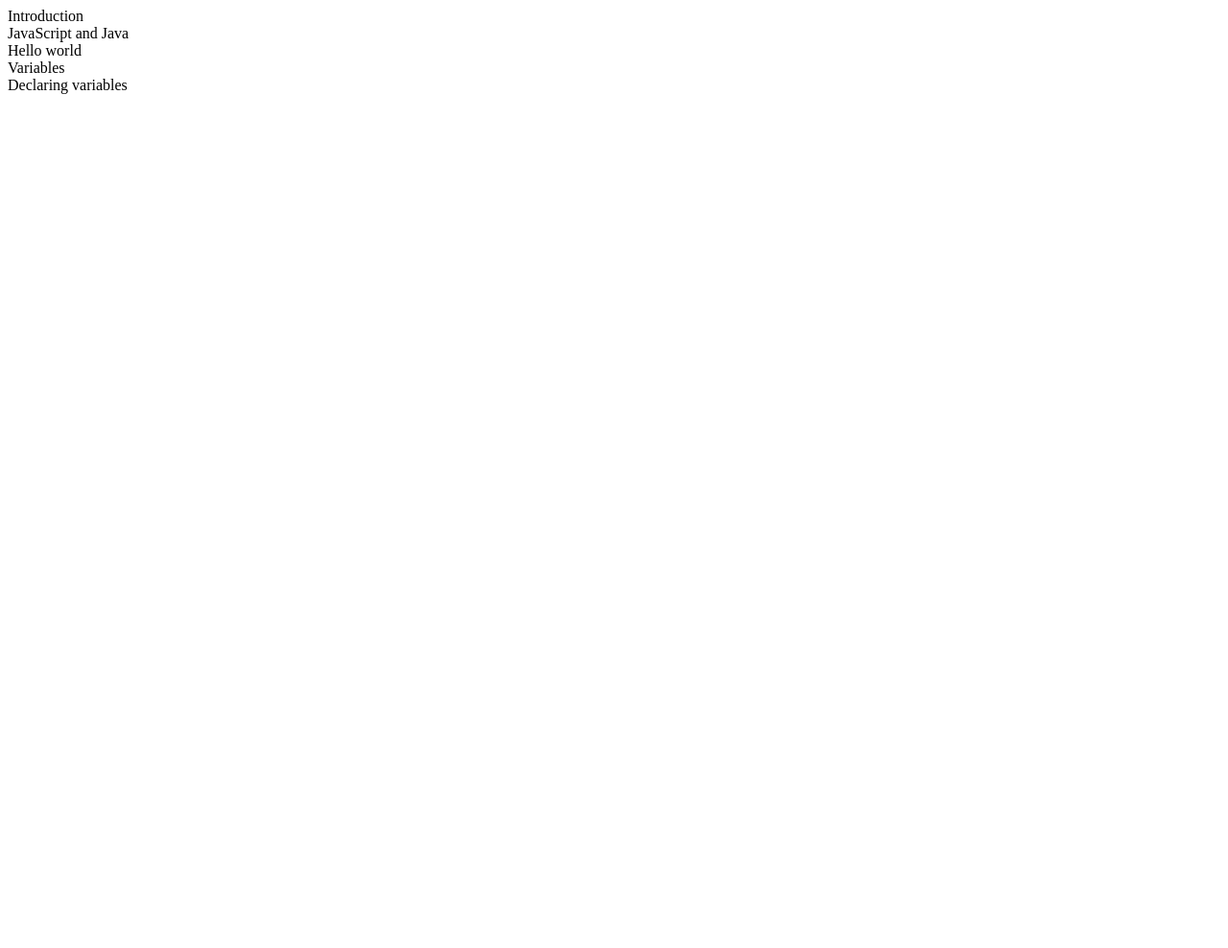
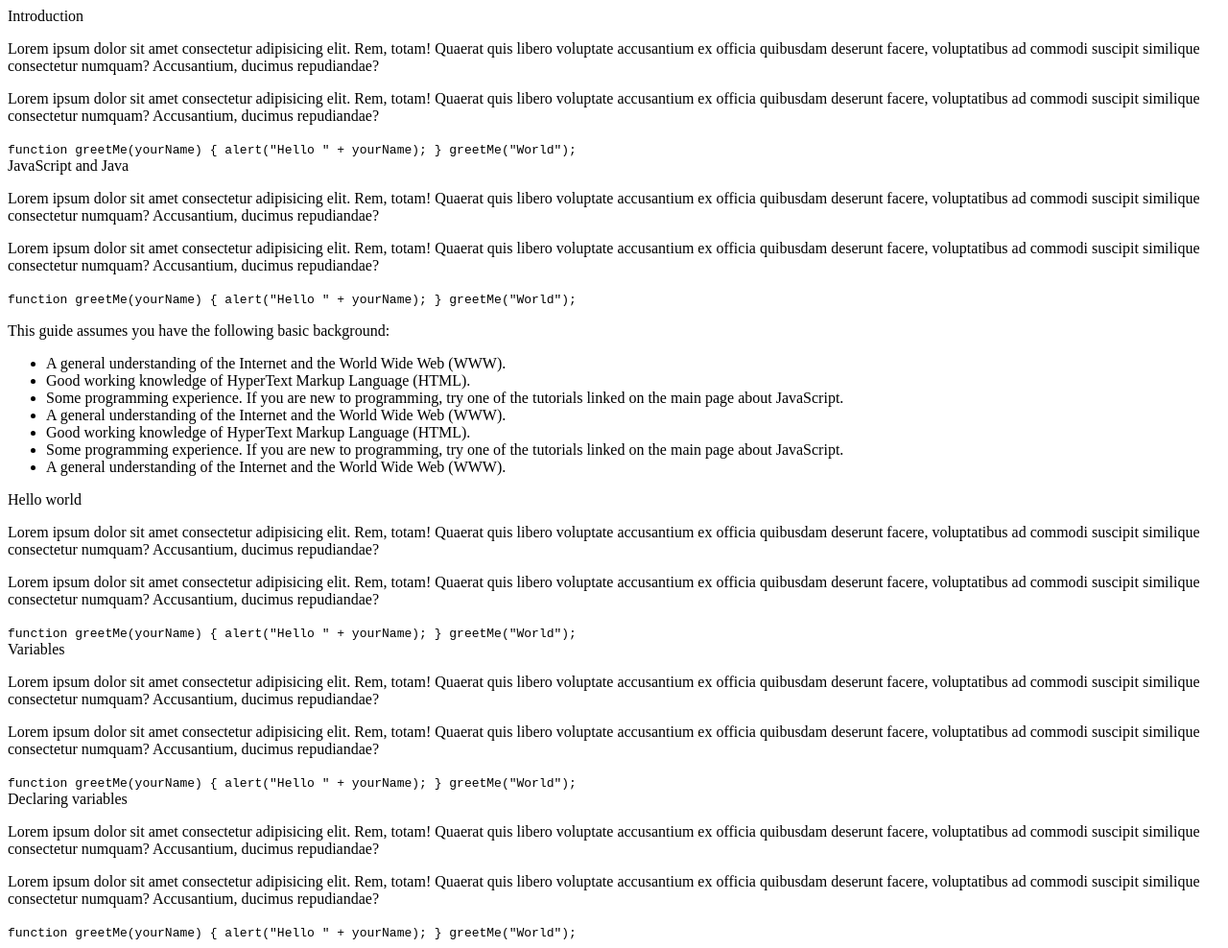
Before and after one commit to tomasda7/Technical-Documentation-Page, a plain HTML site: page index.html in a window 1280 px wide. Shown: the whole page at 96% size. Before the commit the page ends 800 px from the top, so only its background shows below. Drawn offline with Linux system fonts and the light colour scheme.

Commit message:
items 5 to 8

```diff
--- a/index.html
+++ b/index.html
@@ -8,22 +8,100 @@
 
   <body>
     <script src="https://cdn.freecodecamp.org/testable-projects-fcc/v1/bundle.js"></script>
+    <nav id="navbar"></nav>
 
     <main id="main-doc">
       <section id="Introduction">
         <header>Introduction</header>
+        <p>Lorem ipsum dolor sit amet consectetur adipisicing elit. Rem, totam!
+          Quaerat quis libero voluptate accusantium ex officia quibusdam deserunt facere,
+          voluptatibus ad commodi suscipit similique consectetur numquam? Accusantium, ducimus
+          repudiandae?</p>
+        <p>Lorem ipsum dolor sit amet consectetur adipisicing elit. Rem, totam!
+          Quaerat quis libero voluptate accusantium ex officia quibusdam deserunt facere,
+          voluptatibus ad commodi suscipit similique consectetur numquam? Accusantium, ducimus
+          repudiandae?</p>
+          <code>function greetMe(yourName) { alert("Hello " + yourName); }
+            greetMe("World");</code>
       </section>
       <section id="JavaScript-and-Java">
         <header>JavaScript and Java</header>
+        <p>Lorem ipsum dolor sit amet consectetur adipisicing elit. Rem, totam!
+          Quaerat quis libero voluptate accusantium ex officia quibusdam deserunt facere,
+          voluptatibus ad commodi suscipit similique consectetur numquam? Accusantium, ducimus
+          repudiandae?</p>
+        <p>Lorem ipsum dolor sit amet consectetur adipisicing elit. Rem, totam!
+          Quaerat quis libero voluptate accusantium ex officia quibusdam deserunt facere,
+          voluptatibus ad commodi suscipit similique consectetur numquam? Accusantium, ducimus
+          repudiandae?</p>
+          <code>function greetMe(yourName) { alert("Hello " + yourName); }
+            greetMe("World");</code>
+            <article>
+              <p>This guide assumes you have the following basic background:</p>
+
+              <ul>
+                <li>
+                  A general understanding of the Internet and the World Wide Web
+                  (WWW).
+                </li>
+                <li>Good working knowledge of HyperText Markup Language (HTML).</li>
+                <li>
+                  Some programming experience. If you are new to programming, try
+                  one of the tutorials linked on the main page about JavaScript.
+                </li>
+                <li>
+                  A general understanding of the Internet and the World Wide Web
+                  (WWW).
+                </li>
+                <li>Good working knowledge of HyperText Markup Language (HTML).</li>
+                <li>
+                  Some programming experience. If you are new to programming, try
+                  one of the tutorials linked on the main page about JavaScript.
+                </li>
+                <li>
+                  A general understanding of the Internet and the World Wide Web
+                  (WWW).
+                </li>
+              </ul>
+            </article>
       </section>
       <section id="Hello-world">
         <header>Hello world</header>
+        <p>Lorem ipsum dolor sit amet consectetur adipisicing elit. Rem, totam!
+          Quaerat quis libero voluptate accusantium ex officia quibusdam deserunt facere,
+          voluptatibus ad commodi suscipit similique consectetur numquam? Accusantium, ducimus
+          repudiandae?</p>
+        <p>Lorem ipsum dolor sit amet consectetur adipisicing elit. Rem, totam!
+          Quaerat quis libero voluptate accusantium ex officia quibusdam deserunt facere,
+          voluptatibus ad commodi suscipit similique consectetur numquam? Accusantium, ducimus
+          repudiandae?</p>
+          <code>function greetMe(yourName) { alert("Hello " + yourName); }
+            greetMe("World");</code>
       </section>
       <section id="Variables">
         <header>Variables</header>
+        <p>Lorem ipsum dolor sit amet consectetur adipisicing elit. Rem, totam!
+          Quaerat quis libero voluptate accusantium ex officia quibusdam deserunt facere,
+          voluptatibus ad commodi suscipit similique consectetur numquam? Accusantium, ducimus
+          repudiandae?</p>
+        <p>Lorem ipsum dolor sit amet consectetur adipisicing elit. Rem, totam!
+          Quaerat quis libero voluptate accusantium ex officia quibusdam deserunt facere,
+          voluptatibus ad commodi suscipit similique consectetur numquam? Accusantium, ducimus
+          repudiandae?</p>
+          <code>function greetMe(yourName) { alert("Hello " + yourName); }
+            greetMe("World");</code>
       </section>
       <section id="Declaring-variables">
-        <header>Declaring variables</header>
+        <header>Declaring variables</header><p>Lorem ipsum dolor sit amet consectetur adipisicing elit. Rem, totam!
+          Quaerat quis libero voluptate accusantium ex officia quibusdam deserunt facere,
+          voluptatibus ad commodi suscipit similique consectetur numquam? Accusantium, ducimus
+          repudiandae?</p>
+        <p>Lorem ipsum dolor sit amet consectetur adipisicing elit. Rem, totam!
+          Quaerat quis libero voluptate accusantium ex officia quibusdam deserunt facere,
+          voluptatibus ad commodi suscipit similique consectetur numquam? Accusantium, ducimus
+          repudiandae?</p>
+          <code>function greetMe(yourName) { alert("Hello " + yourName); }
+            greetMe("World");</code>
       </section>
     </main>
 
```
